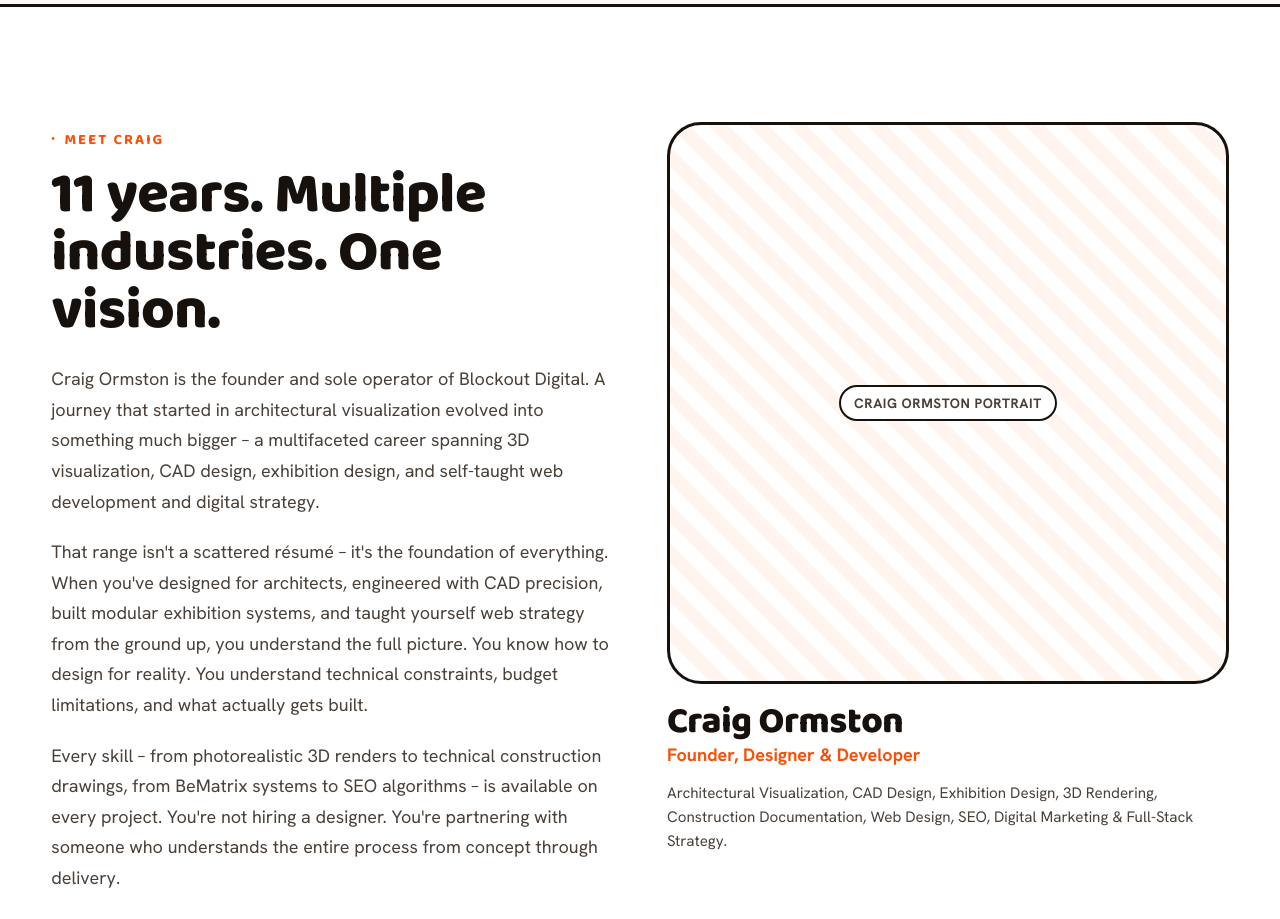
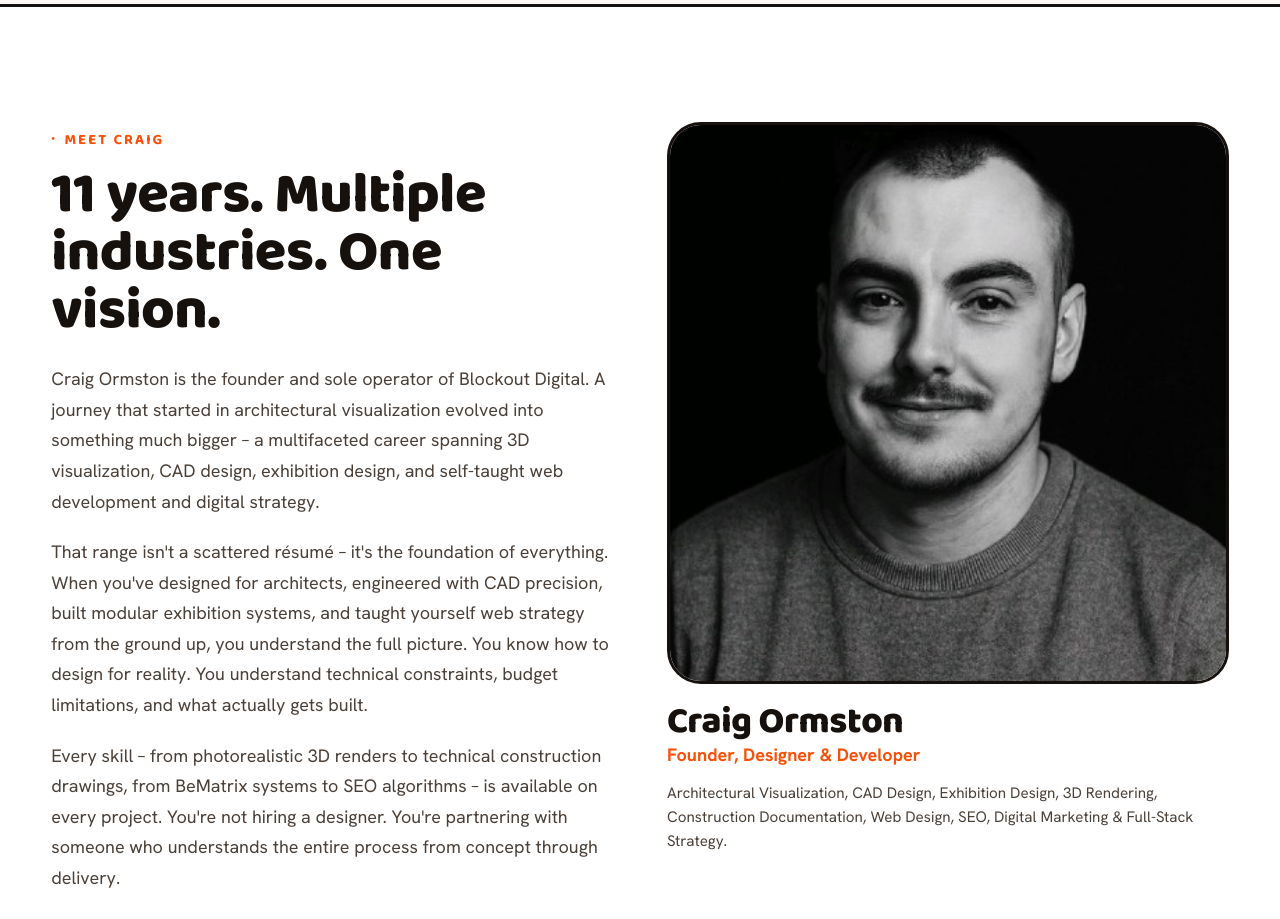
Before and after one commit to cormstonbusiness-eng/blockout-digital, a Next.js app: page /about in a window 1280 px wide. Shown: the part 2800-3719 px from the top of the page. Built offline with nearby package versions, Linux system fonts and the light colour scheme.

Commit message:
Add Craig Ormston portrait to My Story page

```diff
--- a/app/about/page.tsx
+++ b/app/about/page.tsx
@@ -137,9 +137,7 @@
 
           <div>
             <div className="reveal" data-d="1">
-              <div className="placeholder" style={{ aspectRatio: "1/1", borderRadius: "var(--r-lg)", marginBottom: "20px" }}>
-                <span>Craig Ormston Portrait</span>
-              </div>
+              <img src="/craig-portrait.jpg" alt="Craig Ormston" style={{ aspectRatio: "1/1", borderRadius: "var(--r-lg)", marginBottom: "20px", width: "100%", objectFit: "cover", border: "3px solid var(--ink)" }} />
               <h3 className="h-md">Craig Ormston</h3>
               <p style={{ color: "var(--orange)", fontWeight: 700, marginBottom: "12px" }}>Founder, Designer & Developer</p>
               <p style={{ color: "var(--ink-soft)", fontSize: "0.95rem", lineHeight: "1.6" }}>
```
Also changed, not shown: public/craig-portrait.jpg (added).
